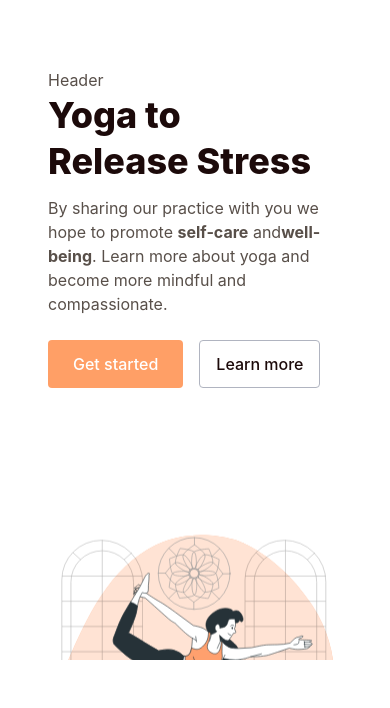
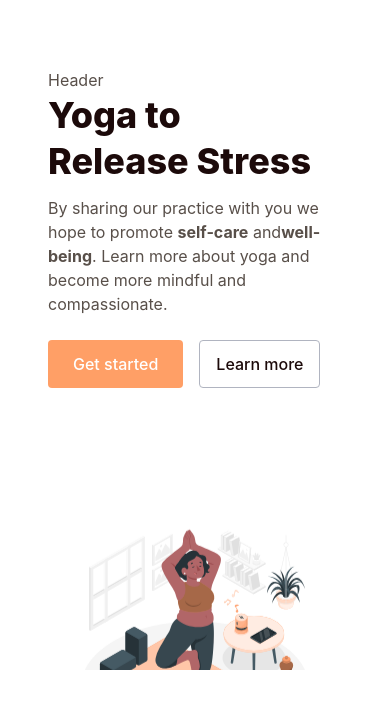
Before and after one commit to robs-am/yoga-landind-page, a React (Vite) app: page / in a window 390 px wide. Shown: the top 708 px of the page. Built offline with nearby package versions, Linux system fonts and the light colour scheme.

Commit message:
style: responsividade hero section

```diff
--- a/src/App.jsx
+++ b/src/App.jsx
@@ -13,6 +13,7 @@ import Footer from './components/Footer';
 function App() {
   return (
     <>
+      <div className="overflow-hidden"></div>
       <Hero />
       <div className="h-[2000px]"></div>
     </>
--- a/src/components/Hero.jsx
+++ b/src/components/Hero.jsx
@@ -1,6 +1,6 @@
 import React from 'react';
 import { Parallax } from 'react-parallax';
-import Image from '../assets/img/hero/menina-2.svg';
+import Image from '../assets/img/hero/menina-1.svg';
 import Header from './Header';
 
 function Hero() {
@@ -8,7 +8,7 @@ function Hero() {
     <section className="min-h-[618px] lg:min-h-[815px] pt-9 ">
       <div className="container mx-auto flex flex-col items-start">
         <Header />
-        <div>
+        <div className="flex flex-col lg:flex-row">
           <div className="intro flex flex-col items-start text-left">
             <h1 className="h1 mb-3 lg:mb-6">
               Yoga to <br /> Release Stress
@@ -29,16 +29,17 @@ function Hero() {
                 </button>
               </div>
             </div>
-            <div className="w-full  lg:bg-none lg:w-auto">
-              <div>
-                <div>
-                  <Parallax
-                    className="w-full h-full p-28 lg:p-16"
-                    bgImage={Image}
-                    bgImageAlt="yoga girl"
-                    strength={200}
-                  />
-                </div>
+          </div>
+          {/* image */}
+          <div className="w-full lg:w-auto">
+            <div className="flex-1 flex justify-center lg:justify-end">
+              <div className="w-[234px] h-[234px] lg:w-[504px] lg:h-[744px] lg:mt-0">
+                <Parallax
+                  className="w-full h-full p-28 lg:p-16"
+                  bgImage={Image}
+                  bgImageAlt="yoga girl"
+                  strength={150}
+                />
               </div>
             </div>
           </div>
```
